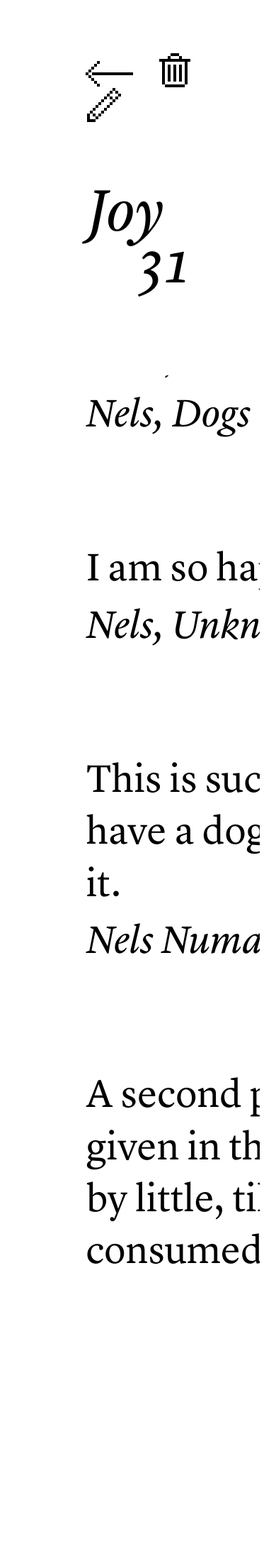
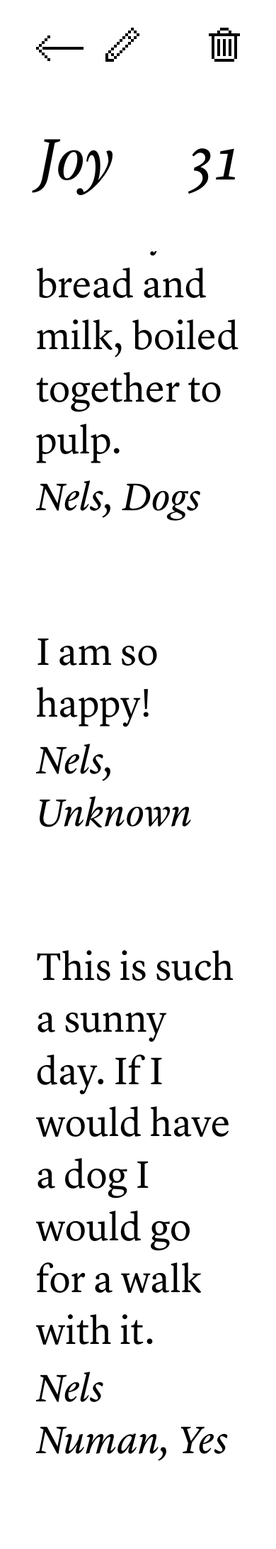
Before and after one commit to seo-kyung/encyclopedia, a Flask app: page /joy in a window 390 px wide. Shown: the top 2183 px of the page at 71% size. Before the commit the page ends 1781 px from the top, so only its background shows below. Run offline with Flask 2, Linux system fonts and the light colour scheme; some libraries are stand-ins or nearby versions.

Commit message:
Add responsiveness to all pages

```diff
--- a/static/assets/css/emotions.css
+++ b/static/assets/css/emotions.css
@@ -26,6 +26,10 @@
   font-weight: normal;
 }
 
+html, body {
+  height: 100%;
+}
+
 body {
   font-family: Lyon;
   font-size: 0;
@@ -33,7 +37,7 @@ body {
   background: white;
   text-align: center;
   position: relative;
-  margin: 0 6vw;
+  margin: 10vw 13vw;
 }
 
 .container {
@@ -43,9 +47,19 @@ body {
   display: inline-block;
 }
 
+header {
+  flex-shrink: 0;
+}
+
 .header {
-  margin: 75px 98px;
+  margin-bottom: 75px;
   height: 80px;
+}
+
+.main {
+  display: flex;
+  flex-direction: column;
+  height: 100%;
 }
 
 .icon {
@@ -82,7 +96,7 @@ img {
 
 .title_bar {
   height: 64pt;
-  margin: calc(186px - 150px) 98px;
+  margin-bottom: 75px;
   font-family: Lyon_Italic;
   font-size: 64pt;
 }
@@ -100,23 +114,28 @@ img {
 
 .hiddenScroll {
   width: 100%;
-  max-height: 1287px;
-  margin-top: calc(388px - 186px - 64pt);
+  /* max-height: 1287px;
+  margin-top: calc(388px - 186px - 64pt); */
   display: inline-block;
-  overflow: hidden;
+  overflow-y: scroll;
+  overflow-x: hidden;
+  /* flex: 1 0 auto; */
+  flex-grow: 1;
+  overflow: auto;
+}
+
+::-webkit-scrollbar {
+  width: 0px;  /* Remove scrollbar space */
+  background: transparent;  /* Optional: just make scrollbar invisible */
 }
 
 .contents_container {
-  width: calc(100% + 50px);
-  max-height: 1287px;
-  display: inline-block;
+  /* width: calc(100% + 50px); */
   overflow: scroll;
 }
 
 .contents {
-  width: 884px;
   text-align: left;
-  margin: 0 98px;
   margin-bottom: 144px;
 }
 
--- a/static/assets/css/output.css
+++ b/static/assets/css/output.css
@@ -11,6 +11,7 @@ html {
 }
 
 #content {
+  font-family: "Lyon";
   display: flex;
   justify-content: center;
   align-items: center;
@@ -22,5 +23,5 @@ html {
 #content span {
   color: white;
   margin: auto;
-  font-size: 3vw;
+  font-size: 56pt;
 }
--- a/static/assets/js/emotions.js
+++ b/static/assets/js/emotions.js
@@ -106,7 +106,7 @@ $(document).ready(function () {
     }
   }
 
-  var target = document.getElementsByClassName("contents_container")[0];
+  var target = document.getElementsByClassName("hiddenScroll")[0];
   var isScroll = true;
 
   var myTimer;
--- a/templates/joy.html
+++ b/templates/joy.html
@@ -7,6 +7,7 @@
   </head>
   <body>
     <div class="main">
+      <header>
         <div class="container">
           <div class="header">
             <a href="/" class="icon" id="back" style="cursor: pointer;">
@@ -26,6 +27,7 @@
             <div class="title_contents counts">{{count}}</div>
           </div>
         </div>
+      </header>
       <div class = "hiddenScroll">
         <div class="container contents_container">
           {%for entry in corpus%}
```
Also changed, not shown: static/assets/css/main.css (+22 -10 lines). Lines whose indentation alone changed are shown as unchanged.
